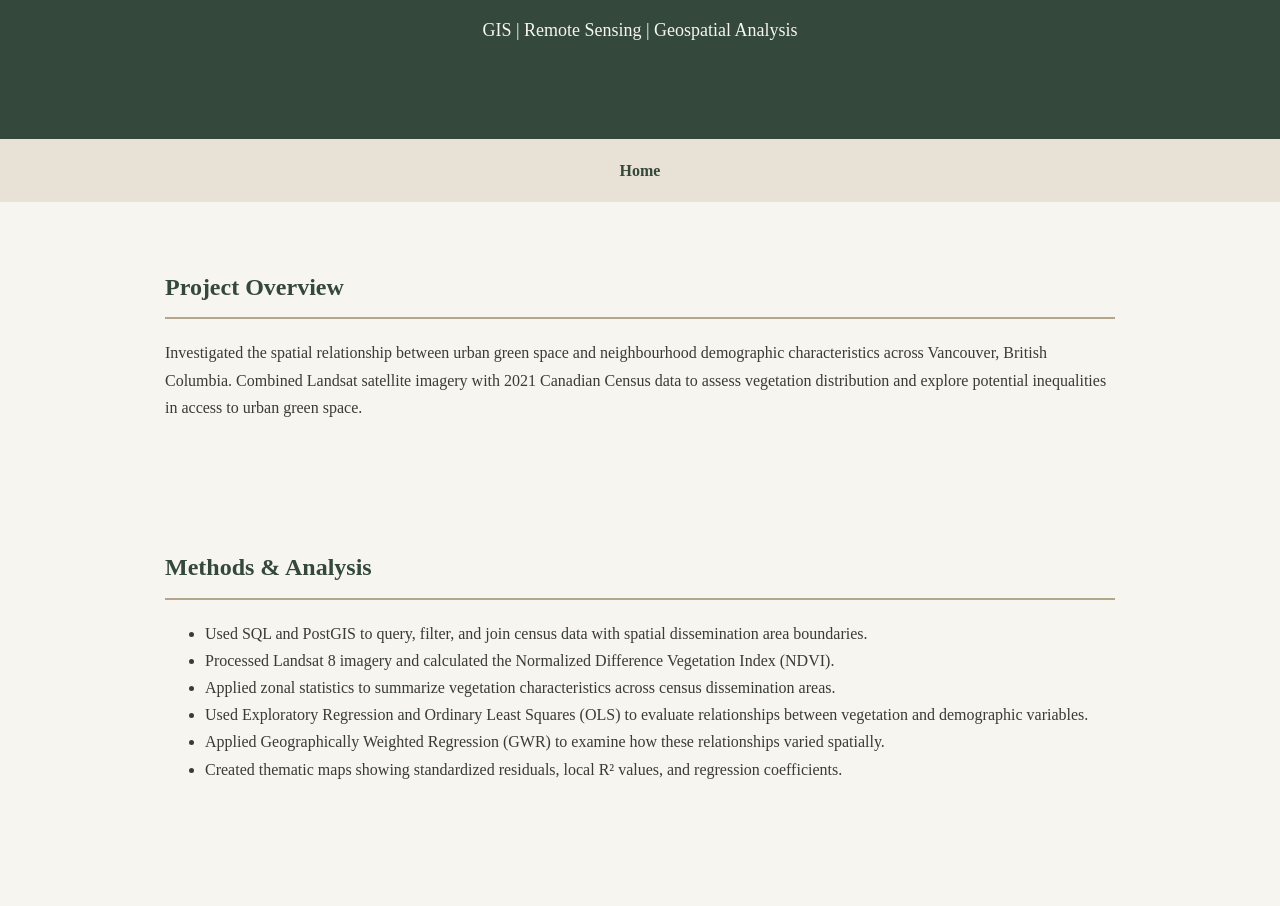
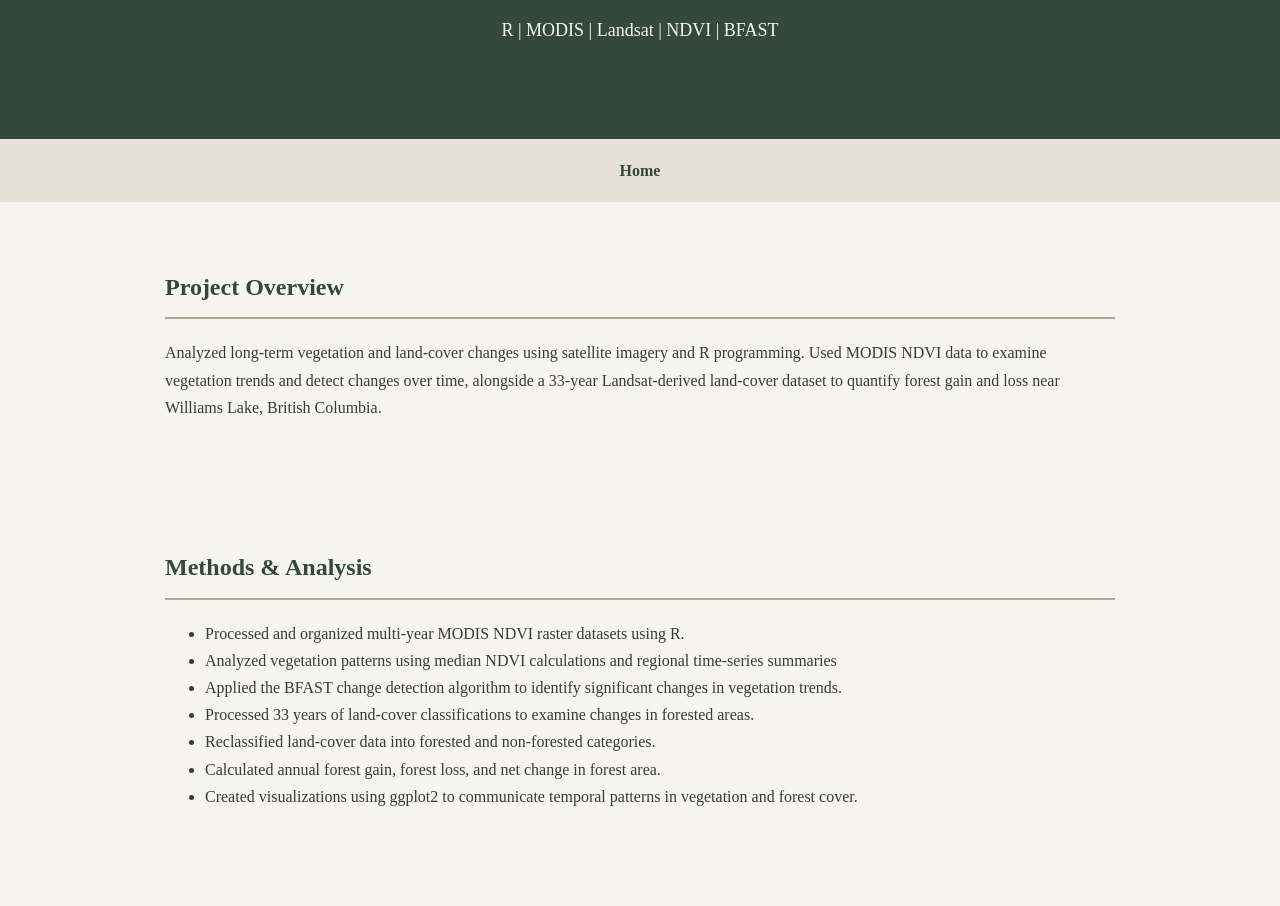
Before and after one commit to gracelush3/gracelush3.github.io, a plain HTML site: page projects/time_series_analysis.html in a window 1280 px wide. Shown: the part 187-1093 px from the top of the page. Drawn offline with Linux system fonts and the light colour scheme.

Commit message:
Revise project title and enhance analysis details
Updated project title and header to reflect focus on forest change analysis. Expanded project overview and methods sections to include details on MODIS NDVI data and BFAST change detection.

```diff
--- a/projects/time_series_analysis.html
+++ b/projects/time_series_analysis.html
@@ -6,7 +6,7 @@
     <meta charset="UTF-8">
     <meta name="viewport" content="width=device-width, initial-scale=1.0">
 
-    <title>Green Space Equity | Grace Lush</title>
+    <title>Forest Change Time-Series Analysis | Grace Lush</title>
 
     <link rel="stylesheet" href="../style.css">
 </head>
@@ -14,8 +14,8 @@
 <body>
 
     <header>
-        <h1>Green Space Equity and Spatial Regression</h1>
-        <p>GIS | Remote Sensing | Geospatial Analysis</p>
+        <h1>MODIS NDVI and Forest Change Time-Series Analysis</h1>
+        <p>R | MODIS | Landsat | NDVI | BFAST</p>
     </header>
 
     <nav>
@@ -28,12 +28,13 @@
             <h2>Project Overview</h2>
 
             <p>
-                Investigated the spatial relationship between urban
-                green space and neighbourhood demographic characteristics
-                across Vancouver, British Columbia. Combined Landsat
-                satellite imagery with 2021 Canadian Census data to
-                assess vegetation distribution and explore potential
-                inequalities in access to urban green space.
+                Analyzed long-term vegetation and land-cover
+                changes using satellite imagery and R
+                programming. Used MODIS NDVI data to
+                examine vegetation trends and detect changes
+                over time, alongside a 33-year Landsat-derived
+                land-cover dataset to quantify forest gain
+                and loss near Williams Lake, British Columbia.
             </p>
         </section>
 
@@ -41,30 +42,49 @@
             <h2>Methods & Analysis</h2>
 
             <ul>
-                <li>Used SQL and PostGIS to query, filter, and join census data with spatial dissemination area boundaries.</li>
-                <li>Processed Landsat 8 imagery and calculated the Normalized Difference Vegetation Index (NDVI).</li>
-                <li>Applied zonal statistics to summarize vegetation characteristics across census dissemination areas.</li>
-                <li>Used Exploratory Regression and Ordinary Least Squares (OLS) to evaluate relationships between vegetation and demographic variables.</li>
-                <li>Applied Geographically Weighted Regression (GWR) to examine how these relationships varied spatially.</li>
-                <li>Created thematic maps showing standardized residuals, local R² values, and regression coefficients.</li>
+                <li>Processed and organized multi-year
+                    MODIS NDVI raster datasets using R.</li>
+                <li>Analyzed vegetation patterns using
+                    median NDVI calculations and regional
+                    time-series summaries</li>
+                <li>Applied the BFAST change detection
+                    algorithm to identify significant
+                    changes in vegetation trends.</li>
+                <li>Processed 33 years of land-cover
+                    classifications to examine changes in
+                    forested areas.</li>
+                <li>Reclassified land-cover data into
+                    forested and non-forested categories.</li>
+                <li>Calculated annual forest gain, forest
+                    loss, and net change in forest area.</li>
+                <li>Created visualizations using ggplot2
+                    to communicate temporal patterns in
+                    vegetation and forest cover.</li>
             </ul>
         </section>
 
         <section>
             <h2>Key Visual Outputs</h2>
 
-            <h3>NDVI Analysis</h3>
             <div class="project-image">
-                <img src="../Lab5output.png"
-                     alt="NDVI map of Vancouver"
+                <img src="../netchange_plot1.png"
+                     alt="Net Change Plot"
                      class="project-image">
 
                 <p class="image-caption">
-                    <strong>Figure 1. </strong> Geographically Weighted Regression (GWR)
-                        results for mean, maximum, and standard deviation
-                        NDVI, showing the spatial distribution of standardized
-                        residuals and local \(R^2\) values across Vancouver's
-                        dissemination areas.
+                    <strong>Figure 1. </strong> Net change
+                    (ha) of forested area over time.
+                </p>
+            </div>
+
+            <div class="project-image">
+                <img src="../forestchange_plot.png"
+                     alt="Forested Area Change Plot"
+                     class="project-image">
+
+                <p class="image-caption">
+                    <strong>Figure 2. </strong>Bar graph showing the forested area
+                    gain (green) and loss (red) over time.
                 </p>
             </div>
         </section>
```
